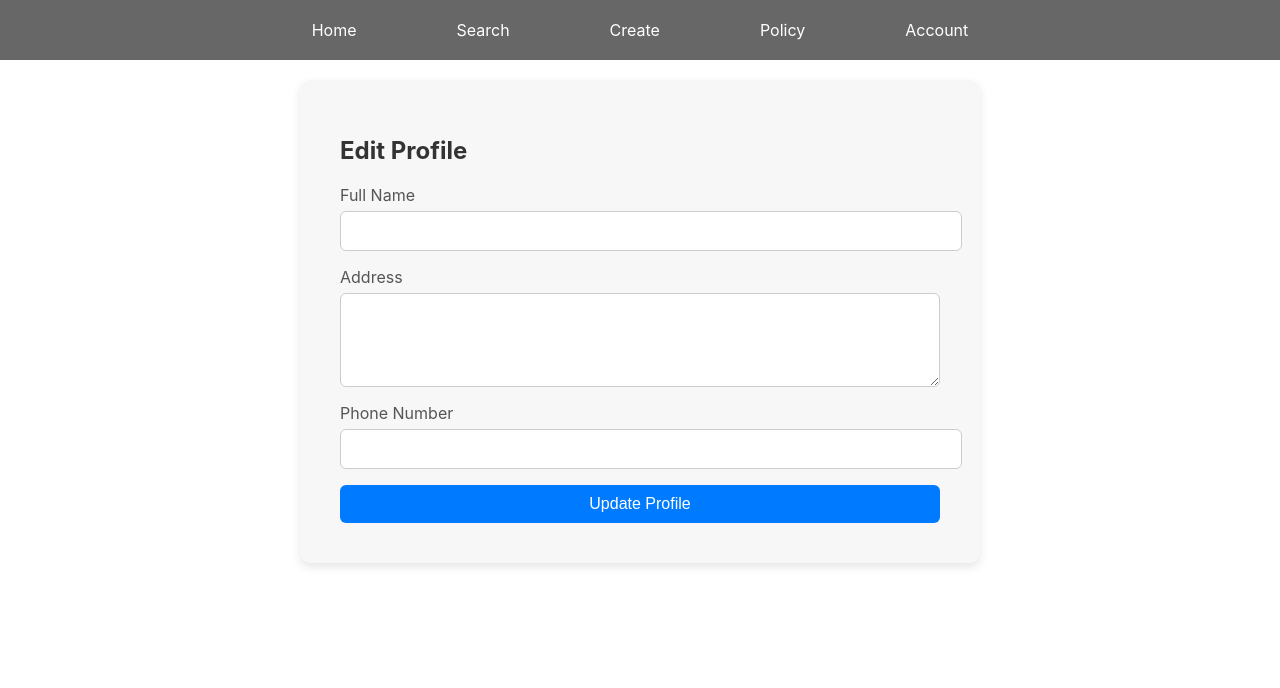
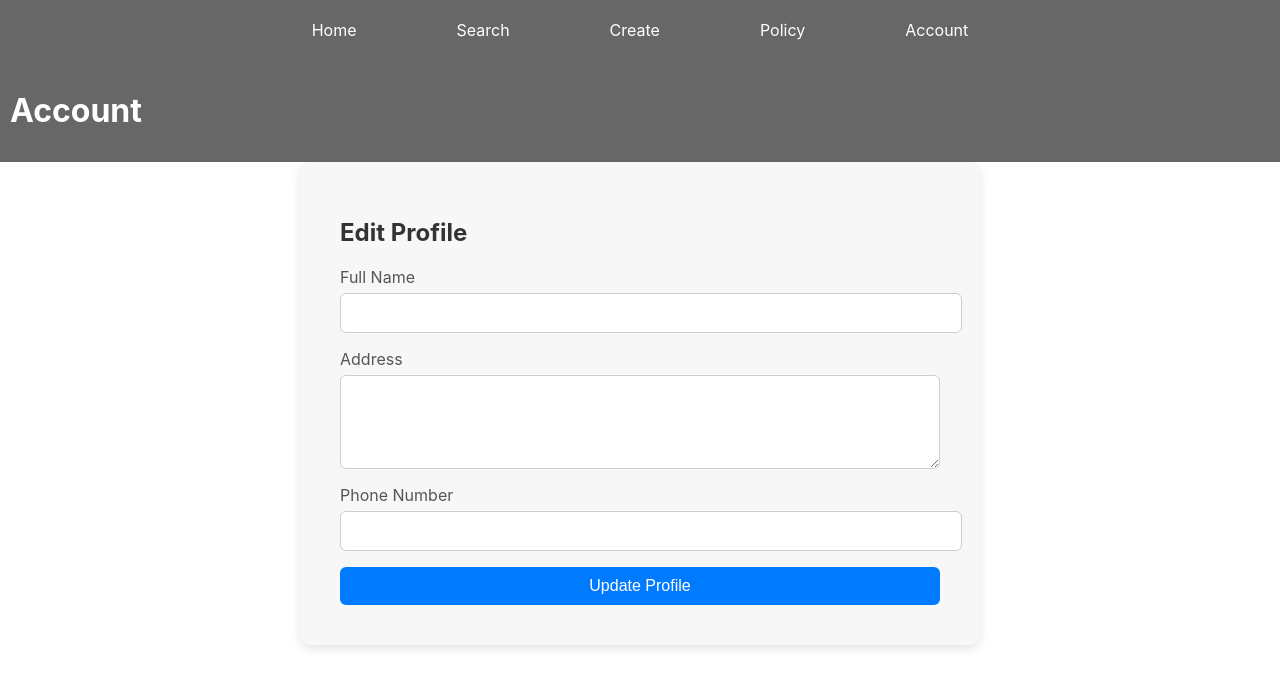
Before and after one commit to Dawson02/Local-Services, a React (Create React App) app: page /Account in a window 1280 px wide. Shown: the top 688 px of the page. Built offline with nearby package versions, Linux system fonts and the light colour scheme.

Commit message:
Update Account.jsx

```diff
--- a/src/pages/Account.jsx
+++ b/src/pages/Account.jsx
@@ -22,7 +22,9 @@ function Account() {
   return (
     <div>
       <Header />
-      <br />
+      <div className="header">
+        <h1 className="header-title">Account</h1>
+      </div>
       <div className="account-container">
         <h1 className="account-title">Edit Profile</h1>
         <div className="account-form">
```
